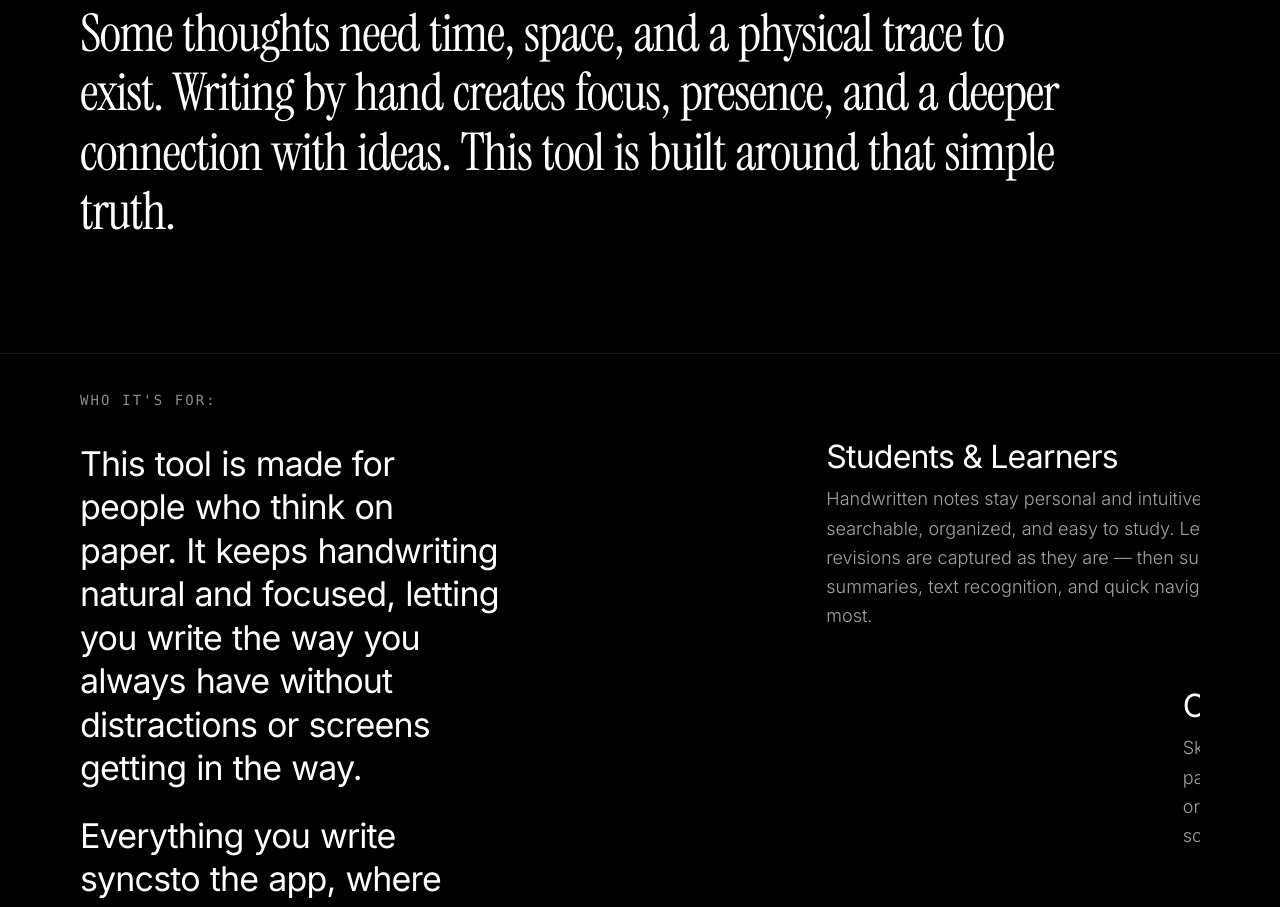
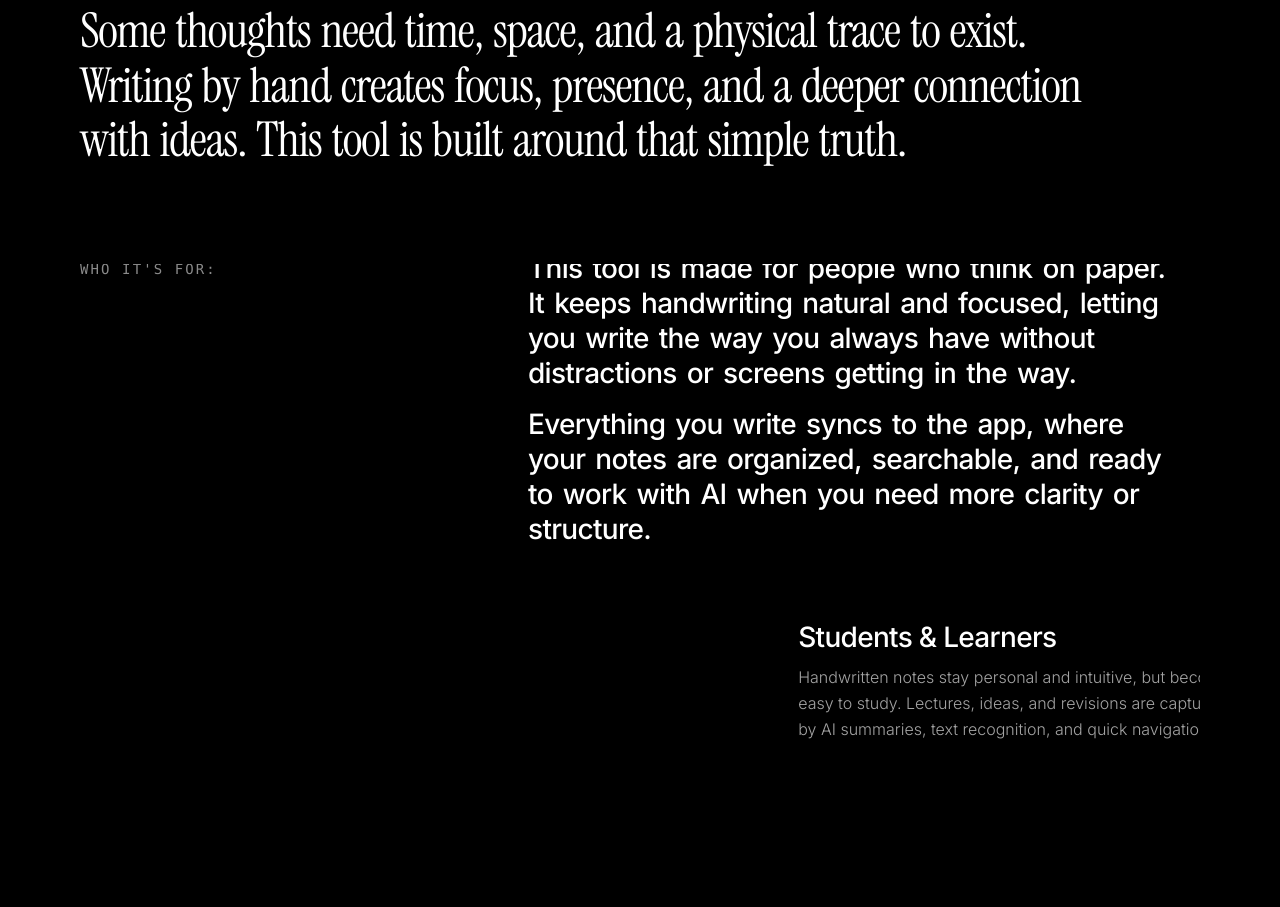
Before and after one commit to Shakeeb980998/nota-homepage-rebuild, a Next.js app in the folder frontend/: page / in a window 1280 px wide. Shown: the part 3900-4807 px from the top of the page. Built offline with nearby package versions, Linux system fonts and the light colour scheme; no server answers.

Commit message:
fix(layout): remove border line, align right column with sliding topics, and full-width pen section matching sample site

```diff
--- a/frontend/src/components/WhoItIsFor.tsx
+++ b/frontend/src/components/WhoItIsFor.tsx
@@ -95,72 +95,67 @@ export const WhoItIsFor: React.FC<WhoItIsForProps> = ({
   });
 
   // Staggered horizontal slide-in from right (110% -> 0%) matching sample site keyframes
-  // Topic 1: start 0.08, end 0.40
-  // Topic 2: start 0.26, end 0.58
-  // Topic 3: start 0.44, end 0.76
-  const topic1X = useTransform(smoothProgress, [0.08, 0.40], ["110%", "0%"]);
-  const topic2X = useTransform(smoothProgress, [0.26, 0.58], ["110%", "0%"]);
-  const topic3X = useTransform(smoothProgress, [0.44, 0.76], ["110%", "0%"]);
+  const topic1X = useTransform(smoothProgress, [0.10, 0.40], ["110%", "0%"]);
+  const topic2X = useTransform(smoothProgress, [0.30, 0.60], ["110%", "0%"]);
+  const topic3X = useTransform(smoothProgress, [0.50, 0.80], ["110%", "0%"]);
 
   const quoteText =
     introQuote ||
     "Some thoughts need time, space, and a physical trace to exist. Writing by hand creates focus, presence, and a deeper connection with ideas. This tool is built around that simple truth.";
 
-  const descText =
-    description ||
-    "This tool is made for people who think on paper. It keeps handwriting natural and focused, letting you write the way you always have without distractions or screens getting in the way. Everything you write syncs to the app, where your notes are organized, searchable, and ready to work with AI when you need more clarity or structure.";
-
-  // Split description into two paragraphs if possible for exact sample site flow
-  const descParagraphs = descText.includes("Everything you write syncs")
-    ? [
-        descText.split("Everything you write syncs")[0].trim(),
-        "Everything you write syncs" + descText.split("Everything you write syncs")[1].trim(),
-      ]
-    : [descText];
+  const p1 =
+    "This tool is made for people who think on paper. It keeps handwriting natural and focused, letting you write the way you always have without distractions or screens getting in the way.";
+  const p2 =
+    "Everything you write syncs to the app, where your notes are organized, searchable, and ready to work with AI when you need more clarity or structure.";
 
   return (
     <section id="who-it-is-for" className="bg-black text-white relative z-20">
-      {/* Top Manifesto Quote (Matches sample site media_1789310058176.png) */}
-      <div className="pt-24 sm:pt-36 pb-20 sm:pb-28 px-6 sm:px-12 lg:px-20 max-w-7xl mx-auto border-b border-neutral-900">
+      {/* Top Manifesto Quote (Matches sample site media_1789312019030.png - NO border line) */}
+      <div className="pt-28 sm:pt-36 pb-16 sm:pb-24 px-6 sm:px-12 lg:px-20 max-w-7xl mx-auto">
         <ScrollIlluminatedText
           text={quoteText}
           className="max-w-5xl"
-          wordClassName="text-3xl sm:text-4xl md:text-5xl lg:text-[52px] font-serif font-normal leading-[1.14] tracking-tight"
+          wordClassName="text-3xl sm:text-4xl md:text-5xl lg:text-[48px] font-serif font-normal leading-[1.14] tracking-tight"
         />
       </div>
 
-      {/* Pinned Two-Column Section: Sticky Text on Left, Scroll-Scrubbed 3 Topics on Right */}
-      {/* (Matches sample site media_1789311216589.png and media_1789311319692.png) */}
-      <div ref={pinTrackRef} className="relative h-[280vh]">
+      {/* Pinned Two-Column Section: Label on Left, Sticky Copy + Scroll-Scrubbed Topics on Right */}
+      {/* (Matches sample site media_1789312030809.png and media_1789312044678.png) */}
+      <div ref={pinTrackRef} className="relative h-[260vh]">
         <div className="sticky top-0 h-screen w-full overflow-hidden flex flex-col justify-center px-6 sm:px-12 lg:px-20">
-          <div className="max-w-7xl mx-auto w-full grid grid-cols-1 lg:grid-cols-12 gap-8 lg:gap-16 items-center">
-            {/* Left Column: Label + Illuminated Headline Copy */}
-            <div className="lg:col-span-5 space-y-8">
+          <div className="max-w-7xl mx-auto w-full flex flex-col lg:flex-row justify-between items-start gap-8 lg:gap-16">
+            {/* Left Column: Label */}
+            <div className="shrink-0 pt-2">
               <span className="text-xs sm:text-sm font-mono uppercase tracking-[0.15em] text-[#8a8a8a] block">
                 {sectionTitle || "WHO IT'S FOR:"}
               </span>
-              <div className="space-y-6">
-                {descParagraphs.map((para, pIdx) => (
-                  <ScrollIlluminatedText
-                    key={pIdx}
-                    text={para}
-                    wordClassName="text-2xl sm:text-3xl md:text-[34px] font-normal leading-[1.28] tracking-tight"
-                  />
-                ))}
-              </div>
             </div>
 
-            {/* Right Column: 3 Audience Topics Sliding in from off-screen Right (110% -> 0%) */}
-            <div className="lg:col-span-7 flex flex-col items-end space-y-10 sm:space-y-14 overflow-hidden py-4">
+            {/* Right Column: Illuminated Headline Copy + 3 Sliding Topics */}
+            <div className="w-full lg:max-w-2xl ml-auto space-y-12 sm:space-y-16">
+              {/* Word-by-Word Scroll Illuminated Copy */}
+              <div className="space-y-4">
+                <ScrollIlluminatedText
+                  text={p1}
+                  wordClassName="text-xl sm:text-2xl md:text-[26px] lg:text-[28px] font-medium leading-[1.25] tracking-tight"
+                />
+                <ScrollIlluminatedText
+                  text={p2}
+                  wordClassName="text-xl sm:text-2xl md:text-[26px] lg:text-[28px] font-medium leading-[1.25] tracking-tight"
+                />
+              </div>
+
+              {/* 3 Audience Topics Sliding in from off-screen Right (110% -> 0%) */}
+              <div className="space-y-8 sm:space-y-10 overflow-hidden py-2">
                 {/* Topic 1: Students & Learners */}
                 <motion.div
                   style={shouldReduceMotion ? { x: "0%" } : { x: topic1X }}
-                className="w-full max-w-xl flex flex-col items-start will-change-transform"
+                  className="w-full flex flex-col items-start will-change-transform"
                 >
-                <h3 className="text-2xl sm:text-3xl lg:text-[32px] font-normal text-white mb-2 tracking-tight">
+                  <h3 className="text-2xl sm:text-[28px] font-medium text-white mb-2 tracking-tight">
                     {audiences[0]?.title || "Students & Learners"}
                   </h3>
-                <p className="text-base sm:text-lg text-[#a3a3a3] font-light leading-relaxed">
+                  <p className="text-sm sm:text-base text-[#a3a3a3] font-light leading-relaxed">
                     {audiences[0]?.description ||
                       "Handwritten notes stay personal and intuitive, but become searchable, organized, and easy to study. Lectures, ideas, and revisions are captured as they are — then supported by AI summaries, text recognition, and quick navigation when it matters most."}
                   </p>
@@ -169,12 +164,12 @@ export const WhoItIsFor: React.FC<WhoItIsForProps> = ({
                 {/* Topic 2: Creators, Designers & Architects */}
                 <motion.div
                   style={shouldReduceMotion ? { x: "0%" } : { x: topic2X }}
-                className="w-full max-w-xl flex flex-col items-start will-change-transform"
+                  className="w-full flex flex-col items-start will-change-transform"
                 >
-                <h3 className="text-2xl sm:text-3xl lg:text-[32px] font-normal text-white mb-2 tracking-tight">
+                  <h3 className="text-2xl sm:text-[28px] font-medium text-white mb-2 tracking-tight">
                     {audiences[1]?.title || "Creators, Designers & Architects"}
                   </h3>
-                <p className="text-base sm:text-lg text-[#a3a3a3] font-light leading-relaxed">
+                  <p className="text-sm sm:text-base text-[#a3a3a3] font-light leading-relaxed">
                     {audiences[1]?.description ||
                       "Sketches, diagrams, concepts, and fragments of ideas belong on paper. This tool makes sure they don’t disappear. Everything drawn or written is safely stored, easy to revisit, and ready to evolve into something bigger — without interrupting the creative flow."}
                   </p>
@@ -183,12 +178,12 @@ export const WhoItIsFor: React.FC<WhoItIsForProps> = ({
                 {/* Topic 3: Managers & Product Thinkers */}
                 <motion.div
                   style={shouldReduceMotion ? { x: "0%" } : { x: topic3X }}
-                className="w-full max-w-xl flex flex-col items-start will-change-transform"
+                  className="w-full flex flex-col items-start will-change-transform"
                 >
-                <h3 className="text-2xl sm:text-3xl lg:text-[32px] font-normal text-white mb-2 tracking-tight">
+                  <h3 className="text-2xl sm:text-[28px] font-medium text-white mb-2 tracking-tight">
                     {audiences[2]?.title || "Managers & Product Thinkers"}
                   </h3>
-                <p className="text-base sm:text-lg text-[#a3a3a3] font-light leading-relaxed">
+                  <p className="text-sm sm:text-base text-[#a3a3a3] font-light leading-relaxed">
                     {audiences[2]?.description ||
                       "Meetings start on paper and end with structure. Notes turn into clear summaries, tasks, and follow-ups. The pen captures everything quietly, while the app helps organize decisions without pulling attention away from the room."}
                   </p>
@@ -197,19 +192,18 @@ export const WhoItIsFor: React.FC<WhoItIsForProps> = ({
             </div>
           </div>
         </div>
+      </div>
 
-      {/* Horizontal Pen Video Showcase Card (Matches sample site media_1789310115566.png) */}
-      <div className="pb-32 px-6 sm:px-12 lg:px-20 max-w-7xl mx-auto flex justify-center">
-        <div className="bg-white rounded-[24px] sm:rounded-[32px] p-6 sm:p-10 shadow-2xl overflow-hidden flex items-center justify-center w-full max-w-4xl">
+      {/* Full-Width White Horizontal Pen Showcase (Matches sample site media_1789312059287.png) */}
+      <div className="w-full bg-white py-16 sm:py-24 lg:py-32 flex items-center justify-center overflow-hidden">
         <video
           src="/who_pen_video.mp4"
           autoPlay
           loop
           muted
           playsInline
-            className="w-full h-auto max-h-[280px] object-contain select-none pointer-events-none"
+          className="w-full max-w-6xl h-auto max-h-[380px] object-contain select-none pointer-events-none"
         />
-        </div>
       </div>
     </section>
   );
```
Lines whose indentation alone changed are shown as unchanged.
